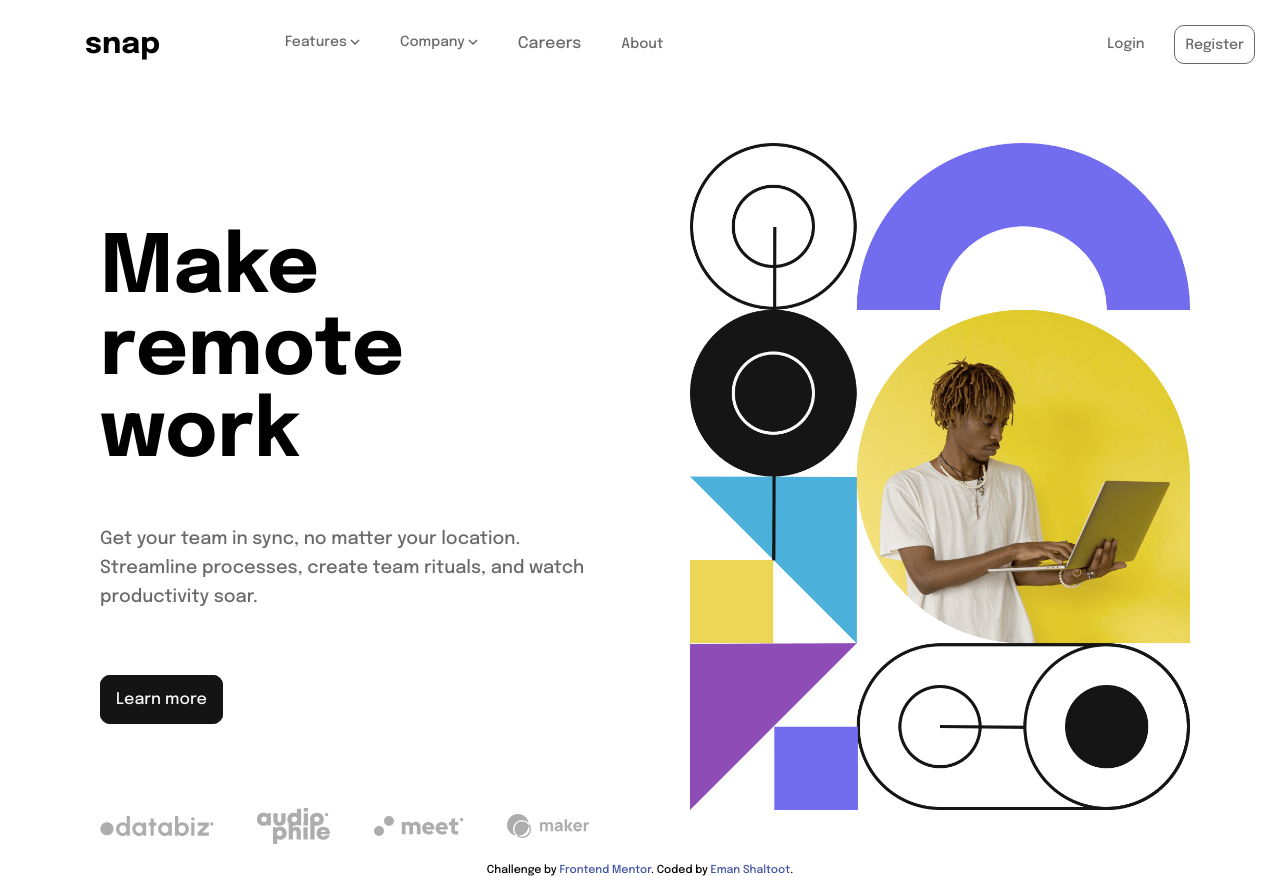
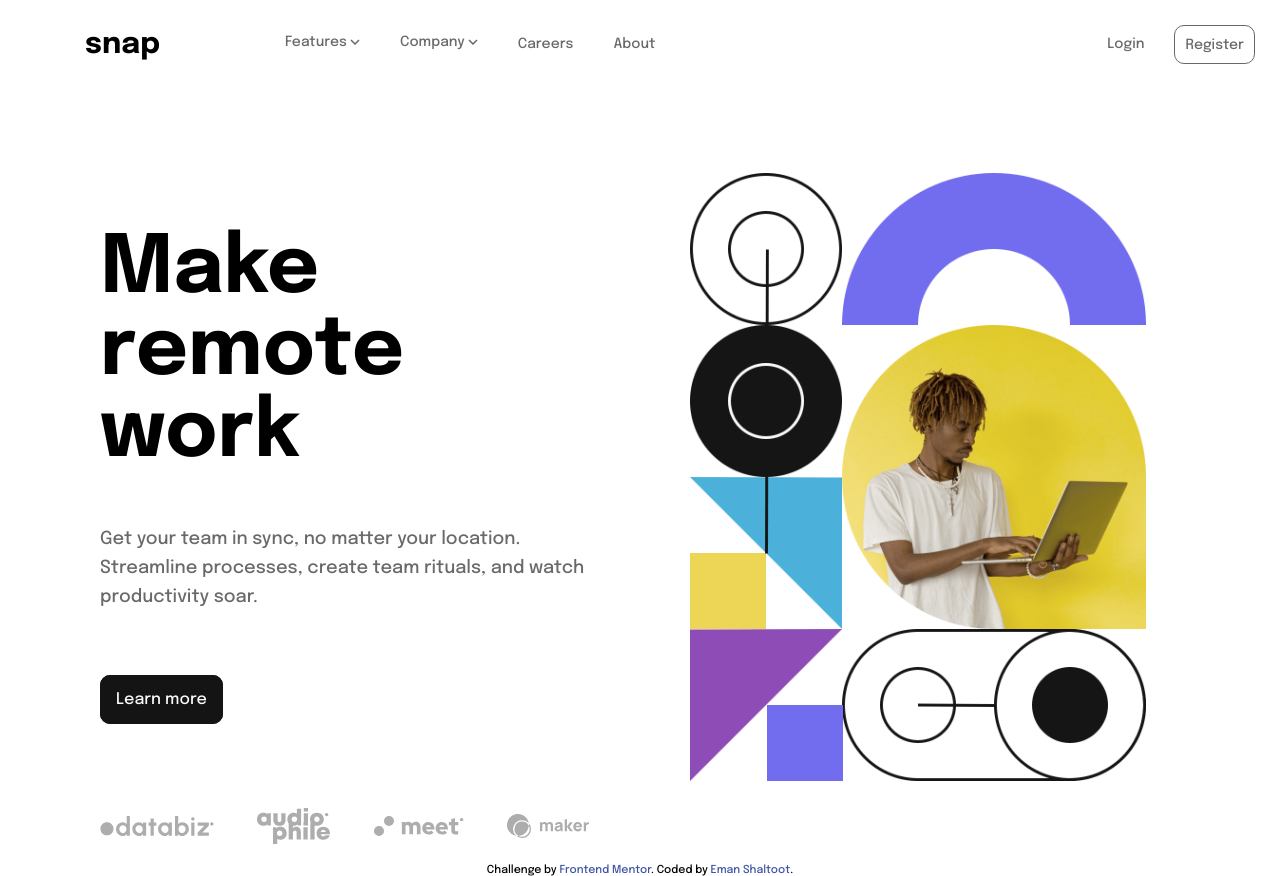
Before and after one commit to Eman-Abdallah/Intro-section-with-dropdown-navigation, a plain HTML site: page index.html in a window 1280 px wide. Drawn offline with Linux system fonts and the light colour scheme.

Commit message:
fix html issues

```diff
--- a/index.html
+++ b/index.html
@@ -66,7 +66,7 @@
                             <a href="#">Blog</a>
                         </div>
                     </li>
-                    <li class="careers" <a href="#">Careers </a>
+                    <li class="careers"><a href="#">Careers </a>
                     </li>
                     <li><a href="#">About </a></li>
                 </ul>
@@ -94,8 +94,8 @@
 
                 </div>
             </div>
-            <img class="disk" src="./images/image-hero-desktop.png" alt="" width="500px">
-            <img class="mobile" src="./images/image-hero-mobile.png" alt="" width="300px">
+            <img class="disk" src="./images/image-hero-desktop.png" alt="" width="80%">
+            <img class="mobile" src="./images/image-hero-mobile.png" alt="">
 
         </div>
     </main>
```
